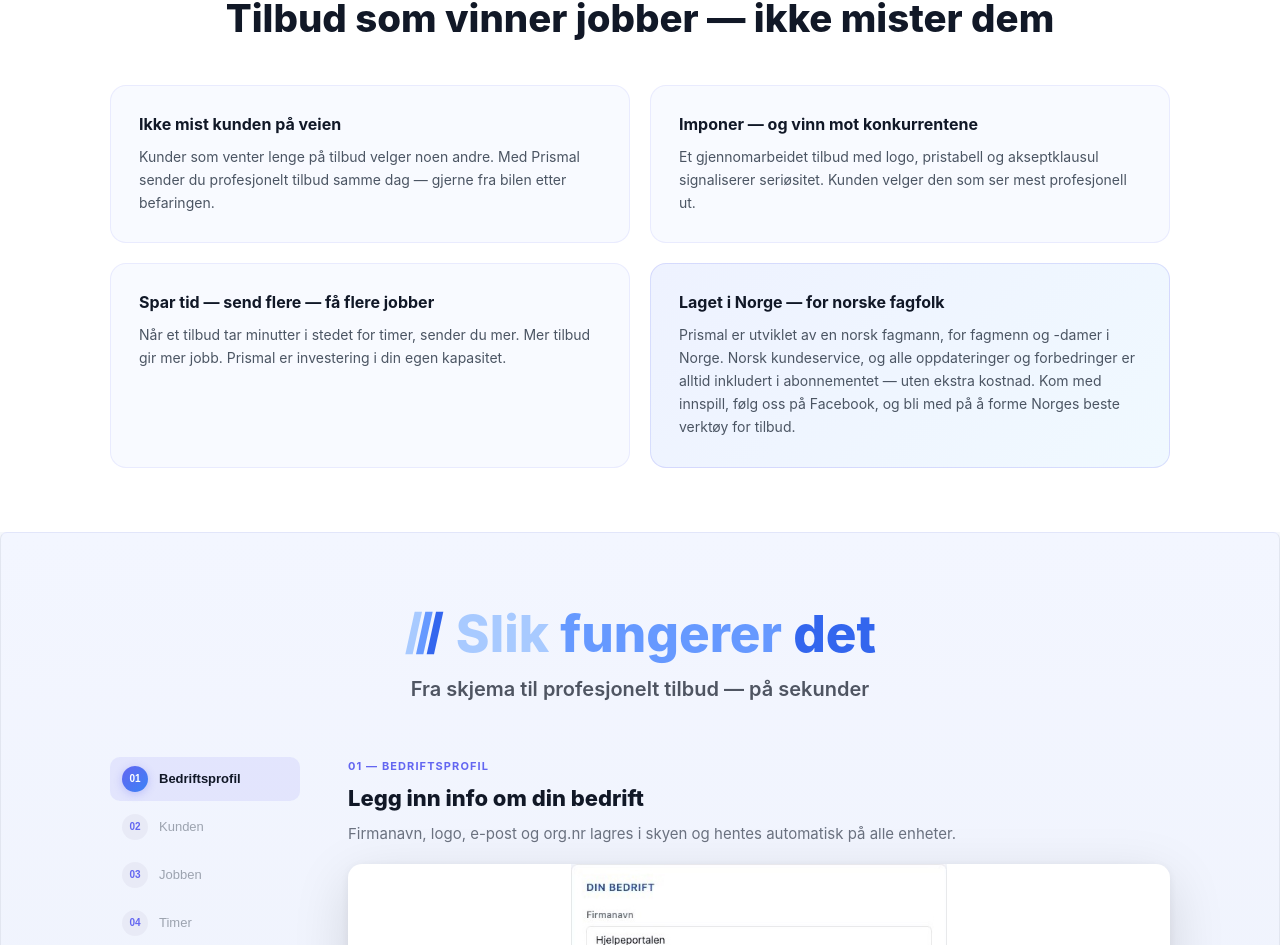
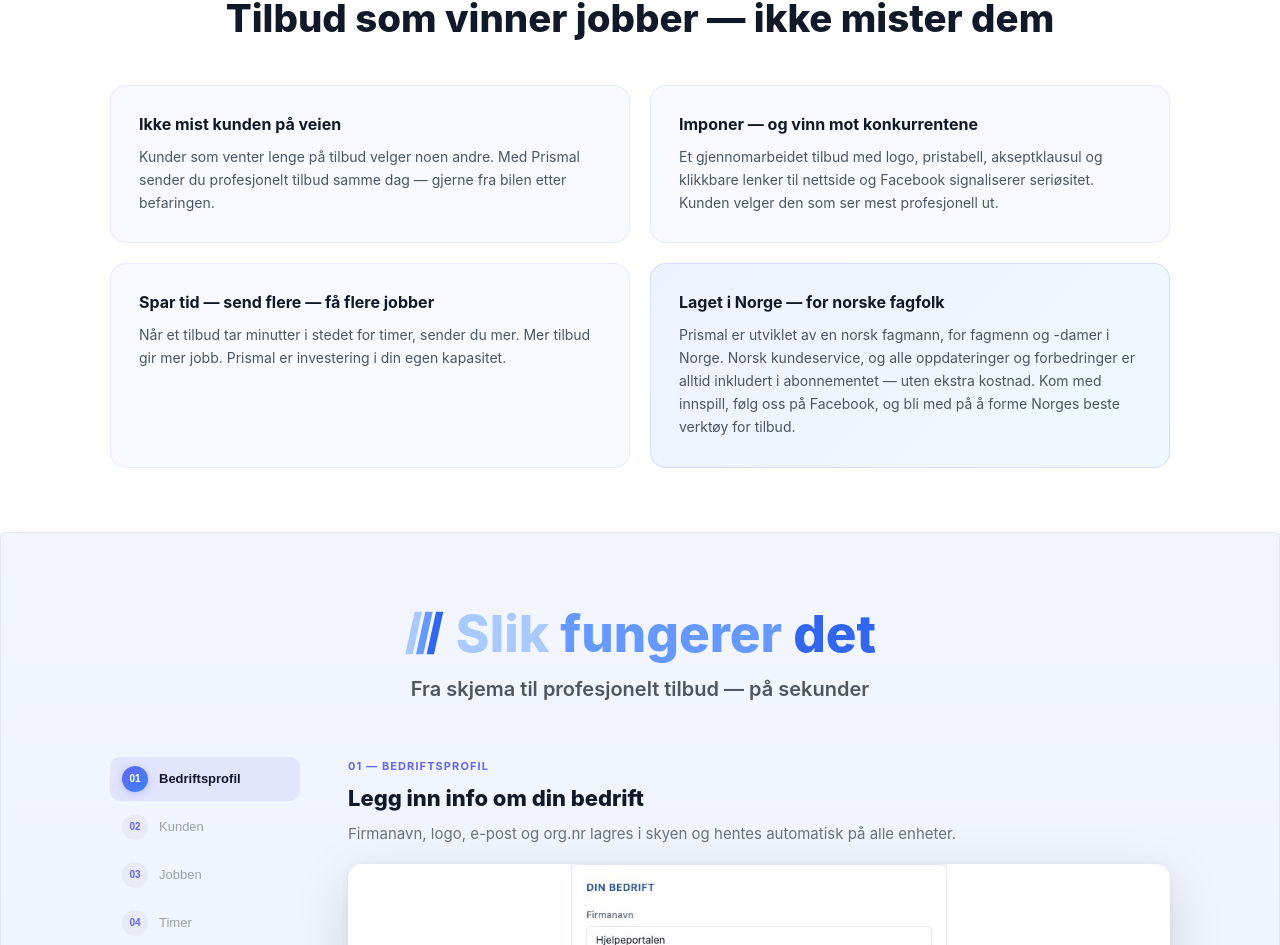
Before and after one commit to anderslura/Prismal, a React (Vite) app: page / in a window 1280 px wide. Shown: the part 1012-1957 px from the top of the page. Built offline with nearby package versions, Linux system fonts and the light colour scheme.

Commit message:
Tekst: legg til nettside/Facebook-lenke som profesjonalitetssignal i pitch-kort

```diff
--- a/src/components/Landingsside.jsx
+++ b/src/components/Landingsside.jsx
@@ -274,7 +274,7 @@ export default function Landingsside({ onStart, onRegistrer }) {
             </div>
             <div className="l2-pitch-kort">
               <h3>Imponer — og vinn mot konkurrentene</h3>
-              <p>Et gjennomarbeidet tilbud med logo, pristabell og akseptklausul signaliserer seriøsitet. Kunden velger den som ser mest profesjonell ut.</p>
+              <p>Et gjennomarbeidet tilbud med logo, pristabell, akseptklausul og klikkbare lenker til nettside og Facebook signaliserer seriøsitet. Kunden velger den som ser mest profesjonell ut.</p>
             </div>
             <div className="l2-pitch-kort">
               <h3>Spar tid — send flere — få flere jobber</h3>
```
